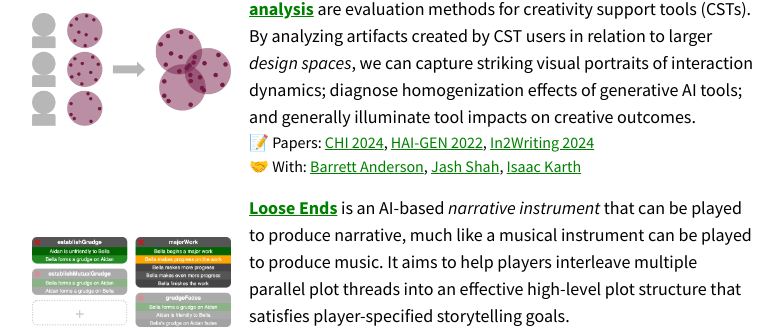
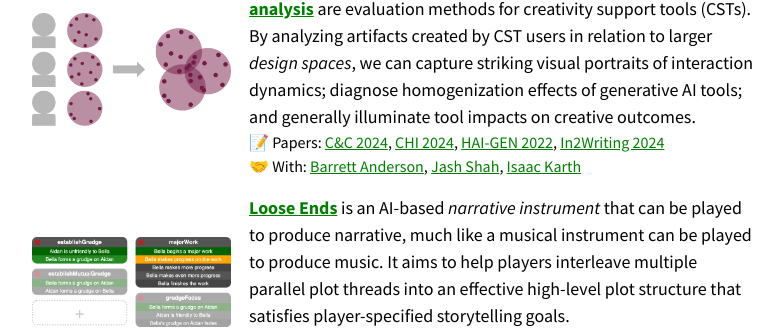
Before and after one commit to mkremins/mkremins.github.io, a Jekyll site: the page built from index.html, in a window 1280 px wide and 900 px high, scrolled down 1006 px. Shown: the part 128-457 px from the top of the window, without its empty margins (246-1029 px from the left). Built offline with Jekyll 4.4.1, drawn with Linux system fonts in a browser that asks for light colours.

Commit message:
Add C&C 2024 paper to front page

```diff
--- a/index.html
+++ b/index.html
@@ -28,7 +28,7 @@ layout: main
 			<div class="card-text">
 				<span class="card-title"><a href="https://arxiv.org/abs/2402.01536">Homogenization analysis</a></span> and <span class="card-title"><a href="https://mkremins.github.io/publications/ERaCA_HAI-GEN2022.pdf">expressive range coverage analysis</a></span> are evaluation methods for creativity support tools (CSTs). By analyzing artifacts created by CST users in relation to larger <em>design spaces</em>, we can capture striking visual portraits of interaction dynamics; diagnose homogenization effects of generative AI tools; and generally illuminate tool impacts on creative outcomes.
 				<div class="card-links">
-					📝 Papers: <a href="https://mkremins.github.io/publications/Homogenization_CHI2024.pdf">CHI 2024</a>, <a href="https://mkremins.github.io/publications/ERaCA_HAI-GEN2022.pdf">HAI-GEN 2022</a>, <a href="https://mkremins.github.io/publications/Dearth_In2Writing2024.pdf">In2Writing 2024</a><br>
+					📝 Papers: <a href="https://mkremins.github.io/publications/Homogenization_C&C2024.pdf">C&C 2024</a>, <a href="https://mkremins.github.io/publications/Homogenization_CHI2024.pdf">CHI 2024</a>, <a href="https://mkremins.github.io/publications/ERaCA_HAI-GEN2022.pdf">HAI-GEN 2022</a>, <a href="https://mkremins.github.io/publications/Dearth_In2Writing2024.pdf">In2Writing 2024</a><br>
 					🤝 With: <a href="https://barrettrees.com/">Barrett Anderson</a>, <a href="https://www.linkedin.com/in/itsjashshah/">Jash Shah</a>, <a href="https://isaackarth.com/">Isaac Karth</a>
 				</div>
 			</div>
```
